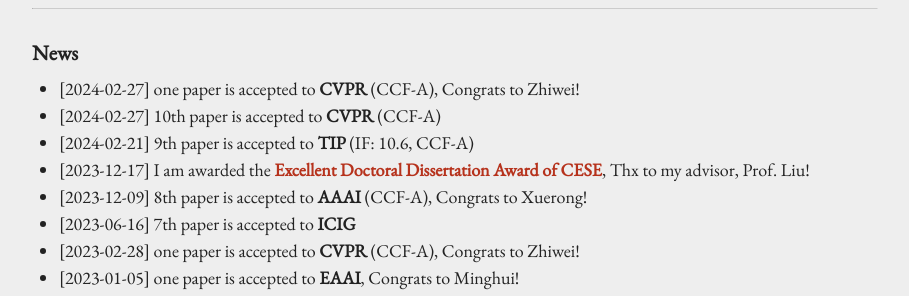
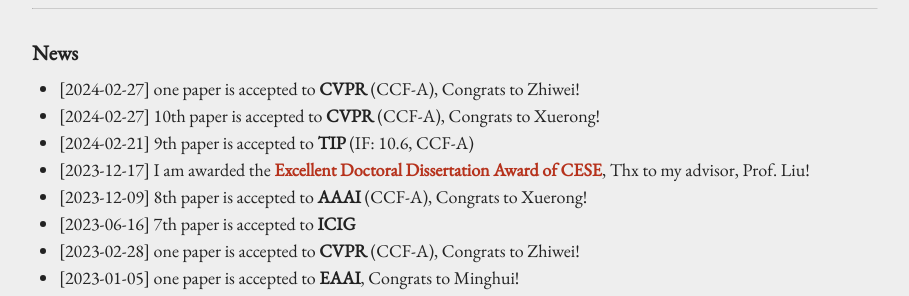
Before and after one commit to Roc-Ng/Roc-Ng.github.io, a Jekyll site: the page built from index.md, in a window 1280 px wide. Shown: the part 827-1123 px from the top of the page, without its empty margins (185-1094 px from the left). Built offline with Jekyll 4.4.1, drawn with Linux system fonts in a browser that asks for light colours.

Commit message:
Update index.md

```diff
--- a/index.md
+++ b/index.md
@@ -34,7 +34,7 @@ Computer Vision and Deep Learning: Video Anomaly Detection; Video Retrieval; Tem
 
 ### News
 + [2024-02-27]  one paper is accepted to **CVPR** (CCF-A), Congrats to Zhiwei!
-+ [2024-02-27]  10th paper is accepted to **CVPR** (CCF-A)
++ [2024-02-27]  10th paper is accepted to **CVPR** (CCF-A), Congrats to Xuerong!
 + [2024-02-21]  9th paper is accepted to **TIP** (IF: 10.6, CCF-A)
 + [2023-12-17]  I am awarded the [**Excellent Doctoral Dissertation Award of CESE**](http://159.226.65.5/cese_yjs/news/shownews.php?lang=cn&id=90), Thx to my advisor, Prof. Liu!
 + [2023-12-09]  8th paper is accepted to **AAAI** (CCF-A), Congrats to Xuerong!
```
